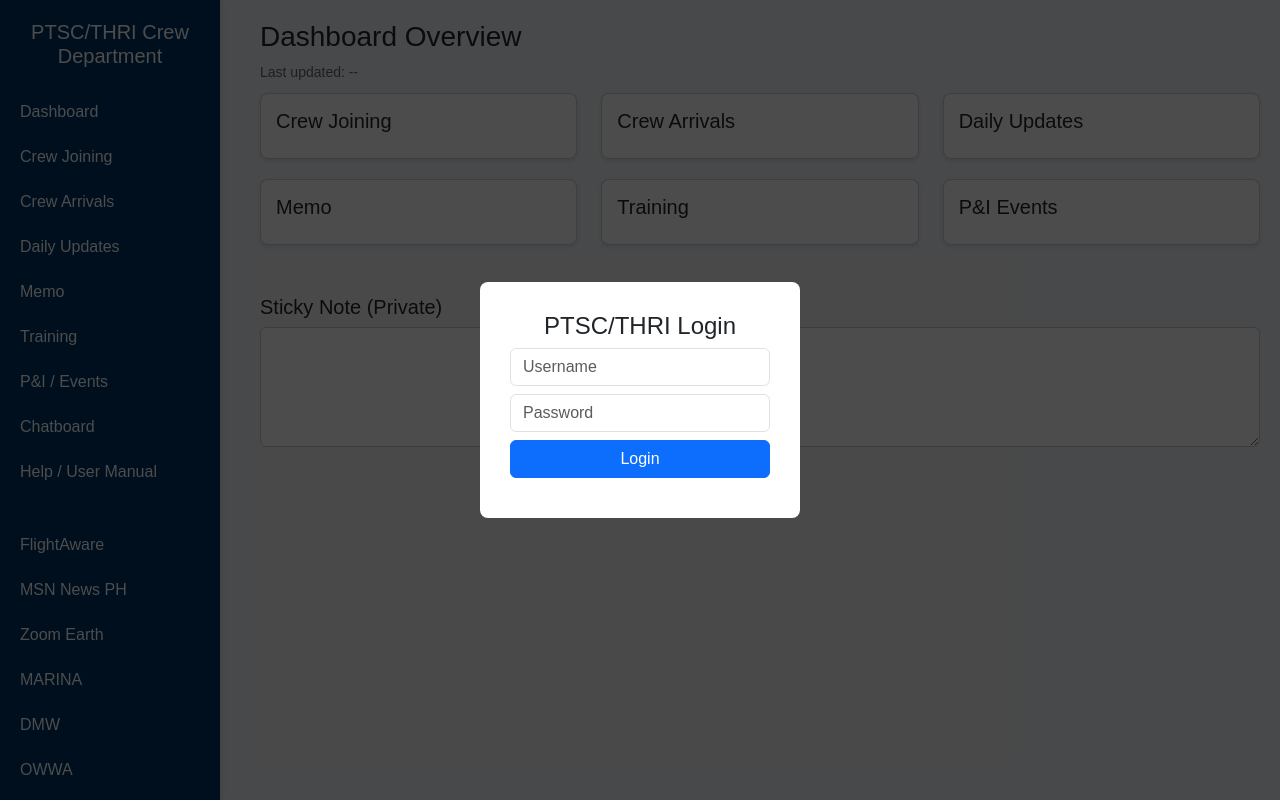
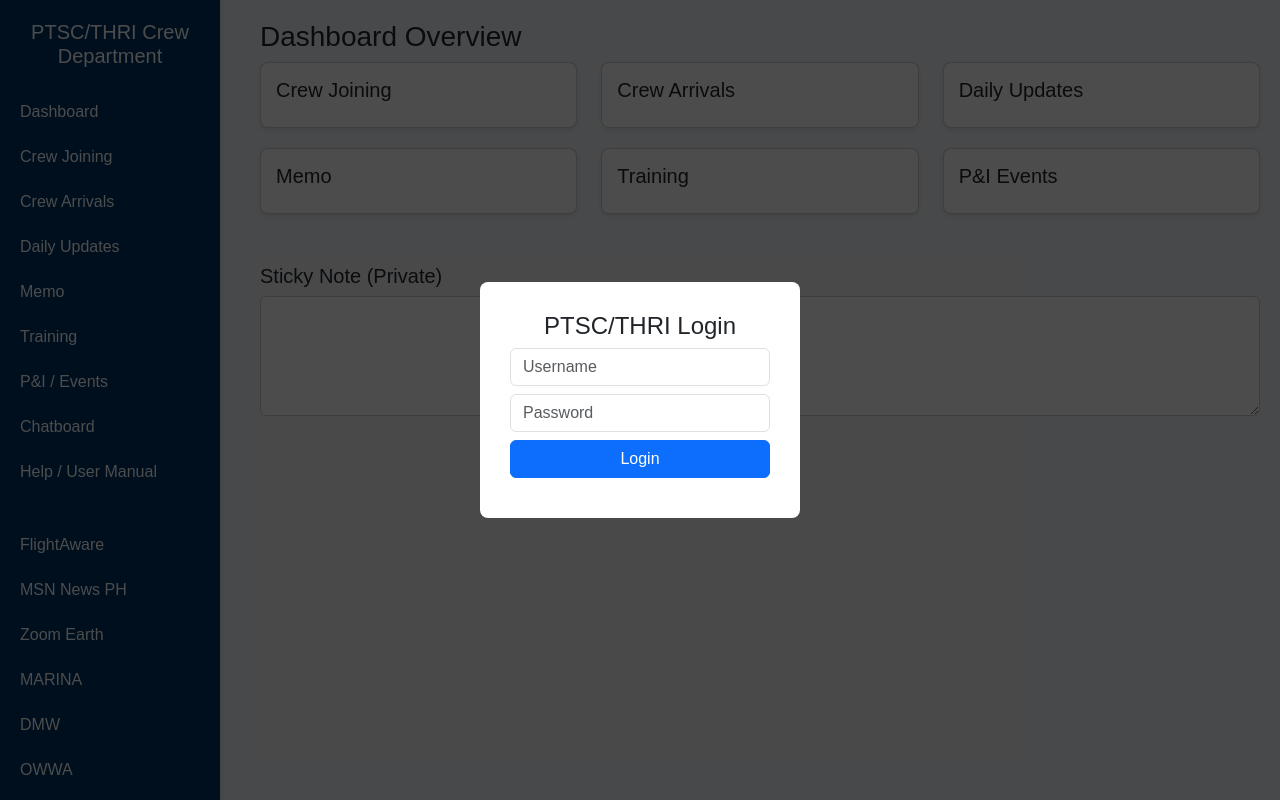
Before and after one commit to AARC-Beep/PTSC-THRI-CREW-DEPATMENT, a plain HTML site: page index.html in a window 1280 px wide. Drawn offline with nearby package versions, Linux system fonts and the light colour scheme.

Commit message:
Update index.html

```diff
--- a/index.html
+++ b/index.html
@@ -49,10 +49,7 @@
   <!-- DASHBOARD -->
   <div id="dashboard" class="tab-window active">
     <h3>Dashboard Overview</h3>
-    <div id="last-updated" style="font-size:14px; color:#666; margin-bottom:10px;">
-  Last updated: --
-</div>
-
+      <div id="dashboard-timestamp" class="mb-2 text-end small text-muted"></div>
     <div class="row">
       <div class="col-md-4"><div class="card dash-card"><h5>Crew Joining</h5><div id="dash-join"></div></div></div>
       <div class="col-md-4"><div class="card dash-card"><h5>Crew Arrivals</h5><div id="dash-arrivals"></div></div></div>
```
